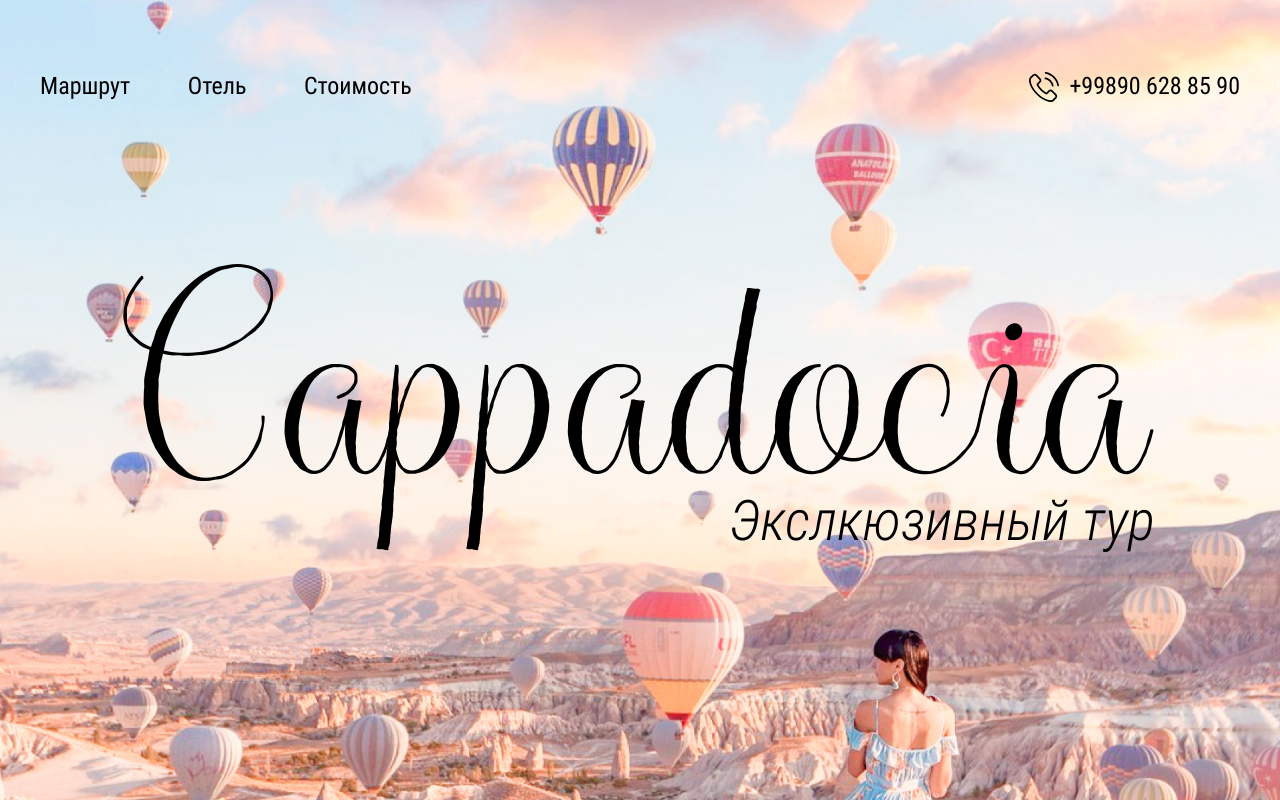
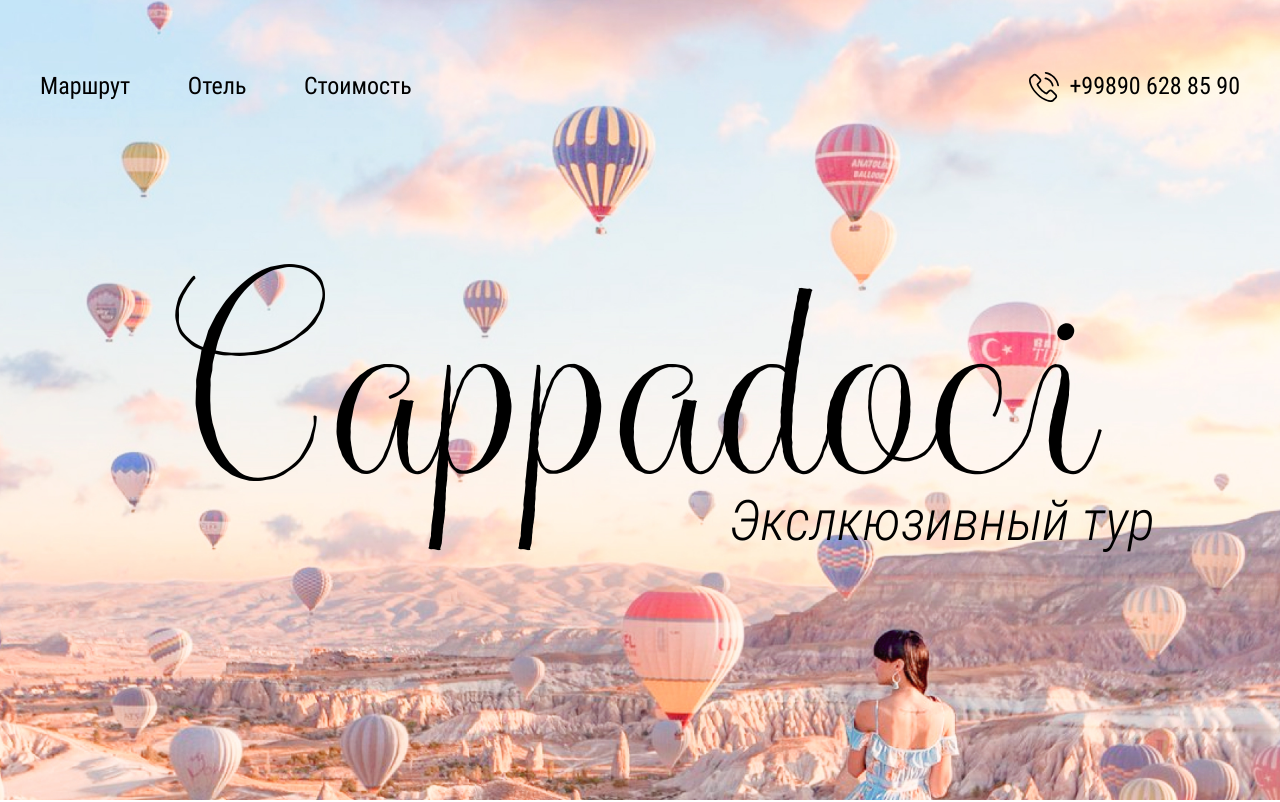
Before and after one commit to RizoUbaydullayev/Cappadocia, a plain HTML site: page index.html in a window 1280 px wide. Shown: the top 802 px of the page. Drawn offline with nearby package versions, Linux system fonts and the light colour scheme.

Commit message:
Убрал поседнюю букву в словк Каппадокия

```diff
--- a/index.html
+++ b/index.html
@@ -30,7 +30,7 @@
   				<a class="header__phone" href="tel:+998906288590">+99890 628 85 90</a>
   			</div>
   			<h1 class="header__title">
-  				Cappadocia
+  				Cappadoci
   				<span>Экслкюзивный тур</span>
   			</h1>
   		</div>
```
